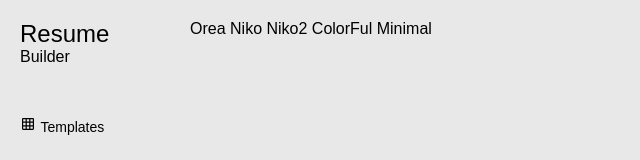
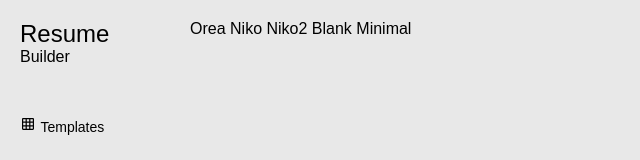
Before and after one commit to HopefulHeart2020/resume-builder, a React (Vite) app: page /templates in a window 1280 px wide. Shown: the top 160 px of the page, without its empty margins (0-640 px from the left). Built offline with nearby package versions, Linux system fonts and the light colour scheme; a web font is replaced by a local one.

Commit message:
created new template @blank

```diff
--- a/src/Components/Resume/Templates.tsx
+++ b/src/Components/Resume/Templates.tsx
@@ -263,33 +263,11 @@ const Image = ()=>{
   )
 }
 
-export const Colorful = ({edit}:{edit:boolean})=>{
+export const Blank = ({edit}:{edit:boolean})=>{
   return(
     <Resume>
-    <div className="colorful">
-      <div className="header">
-        <div className="avatar">
-    <span className="no-image">
-      <FaUser />
-    </span>
-        </div>
-        <div className="name">
-          <h1 className=' --primary-color' data-editable={edit} contentEditable={edit} >
-            Timi- Leyin
-          </h1>
-          <p className="role" data-editable={edit} contentEditable={edit}>Front end Developer</p>
-        </div>
-      </div>
-
-
-      <div className="body">
-
-    <div className="body-side-lt --primary-border-color"></div>
-
-
-    <div className="body-side-rt"></div>
-
-      </div>
+    <div className="blank">
+    <div  data-editable={edit} contentEditable={edit}></div>
     </div>
    </Resume>
   )
--- a/src/Pages/Templates/Templates.tsx
+++ b/src/Pages/Templates/Templates.tsx
@@ -12,7 +12,7 @@ const Templates = () => {
 <Link to={'/create/Orea'} > Orea </Link>
 <Link to={'/create/Niko'} > Niko </Link>
 <Link to={'/create/Niko2'} > Niko2 </Link>
-<Link to={'/create/Colorful'} > ColorFul </Link>
+<Link to={'/create/Blank'} > Blank </Link>
 <Link to={'/create/Minimal'} > Minimal </Link>
 </div>
        </div>
```
